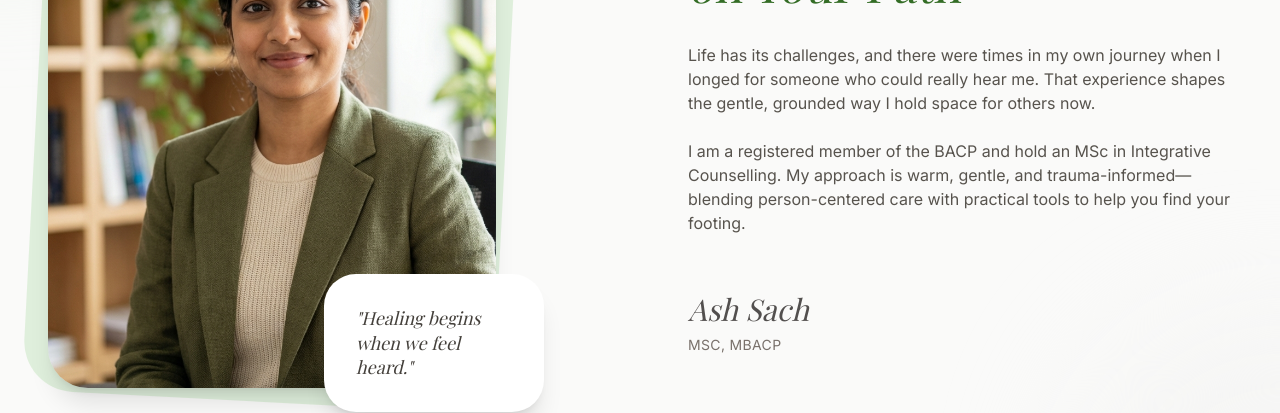
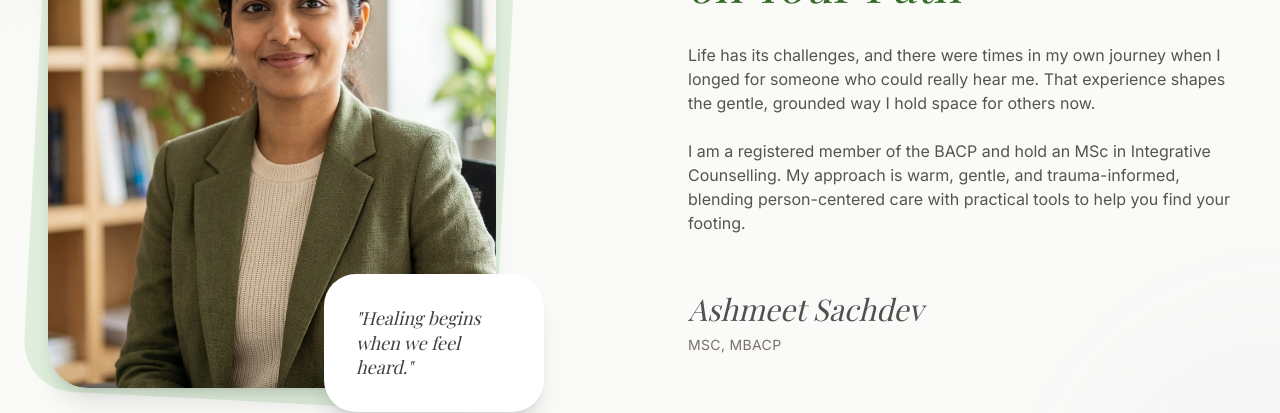
Before and after one commit to Tech-Care-System/ash-therapy, a Next.js app in the folder apps/web/: page / in a window 1280 px wide. Shown: the part 1100-1513 px from the top of the page. Built offline with nearby package versions, Linux system fonts and the light colour scheme; a web font is replaced by a local one.

Commit message:
fix(content): update name and copy in About section

```diff
--- a/apps/web/components/sections/About.tsx
+++ b/apps/web/components/sections/About.tsx
@@ -53,7 +53,7 @@ export const About = () => {
                       Life has its challenges, and there were times in my own journey when I longed for someone who could really hear me. That experience shapes the gentle, grounded way I hold space for others now.
                    </p>
                    <p>
-                      I am a registered member of the BACP and hold an MSc in Integrative Counselling. My approach is warm, gentle, and trauma-informed—blending person-centered care with practical tools to help you find your footing.
+                      I am a registered member of the BACP and hold an MSc in Integrative Counselling. My approach is warm, gentle, and trauma-informed, blending person-centered care with practical tools to help you find your footing.
                    </p>
                 </div>
              </FadeIn>
@@ -61,7 +61,7 @@ export const About = () => {
              <FadeIn delay={0.5} direction="up">
                 <div className="pt-6">
                    {/* Signature-like element */}
-                   <p className="font-serif text-3xl text-stone-800 italic opacity-80 select-none">Ash Sach</p>
+                   <p className="font-serif text-3xl text-stone-800 italic opacity-80 select-none">Ashmeet Sachdev</p>
                    <p className="text-sm text-stone-500 mt-2 uppercase tracking-wide">MSc, MBACP</p>
                 </div>
              </FadeIn>
```
